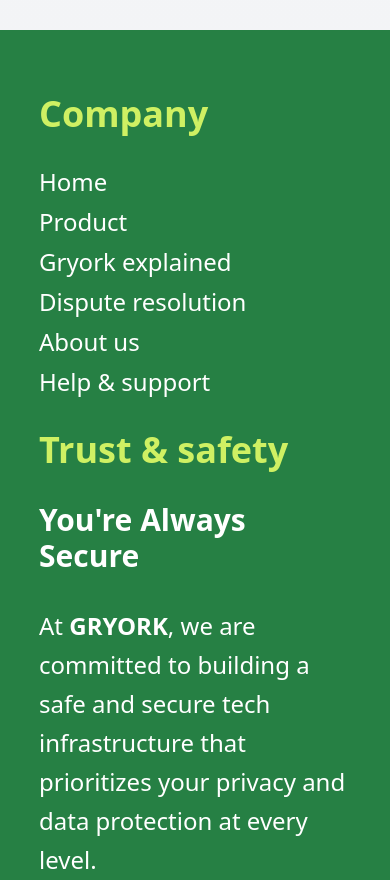
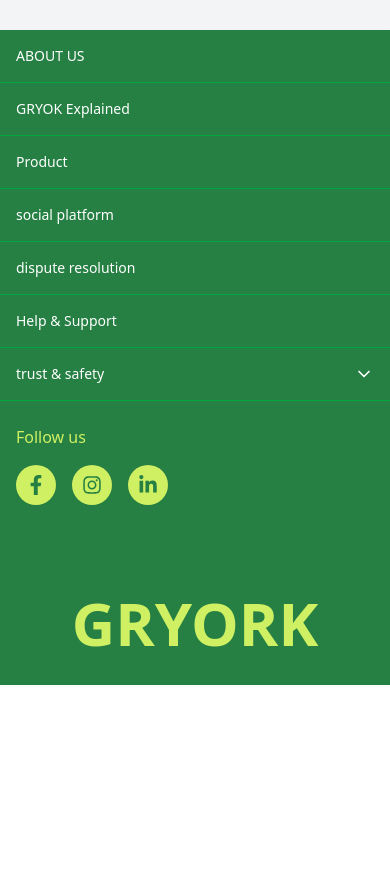
Before and after one commit to Nicky9319/Gryork_Frontend, a React (Vite) app: page /supervisor in a window 390 px wide. Shown: the part 2900-3780 px from the top of the page. After the commit the page ends 3585 px from the top, so only its background shows below. Built offline with nearby package versions, Linux system fonts and the light colour scheme.

Commit message:
Completed the First Draft of mobile version for navbar and Footer

```diff
--- a/src/components/Footer.jsx
+++ b/src/components/Footer.jsx
@@ -1,13 +1,121 @@
-import React from "react";
+import React, { useState } from 'react';
+import { ChevronDown } from 'lucide-react';
 import { FaFacebookF, FaInstagram, FaLinkedinIn } from "react-icons/fa";
 
+const FooterSection = ({ title, isOpen, toggle, content }) => {
+  const isTrustAndSafety = title.toLowerCase() === 'trust & safety';
+
+  return (
+    <div className="border-b border-green-600">
+      <div
+        className={`py-4 px-4 flex justify-between items-center ${isTrustAndSafety ? 'cursor-pointer' : ''}`}
+        onClick={isTrustAndSafety ? toggle : undefined}
+      >
+        <h3 className="text-white text-sm font-medium">{title}</h3>
+        {isTrustAndSafety && (
+          <ChevronDown
+            className={`text-white transition-transform duration-300 ${isOpen ? 'transform rotate-180' : ''}`}
+            size={20}
+          />
+        )}
+      </div>
+      <div
+        className={`overflow-hidden transition-all duration-300 ease-in-out ${isOpen ? 'max-h-[500px] opacity-100' : 'max-h-0 opacity-0'}`}
+      >
+        <div className="px-4 pb-4">
+          {content}
+        </div>
+      </div>
+    </div>
+  );
+};
+
 const Footer = () => {
+  const [openSection, setOpenSection] = useState(null);
+
+  const toggleSection = (index) => {
+    setOpenSection(openSection === index ? null : index);
+  };
+
+  const footerSections = [
+    "ABOUT US",
+    "GRYOK Explained",
+    "Product",
+    "social platform",
+    "dispute resolution",
+    "Help & Support",
+    "trust & safety"
+  ];
+
+  const getTrustAndSafetyContent = () => (
+    <div className="text-white">
+      <p className="text-xl font-bold mb-4">You're Always Secure</p>
+      <p className="text-base leading-relaxed mb-4">
+        At <span className="font-bold">GRYORK</span>, we are committed to
+        building a safe and secure tech infrastructure that prioritizes your
+        privacy and data protection at every level.
+      </p>
+      <p className="text-base leading-relaxed mb-4">
+        Our cutting-edge security measures ensure that your information
+        remains confidential and protected at all times.
+      </p>
+      <p className="text-base leading-relaxed">
+        Soon, we will be officially recognized by top government agencies
+        for our industry-leading safety and security standards—giving you
+        even more confidence in the platform you trust.
+      </p>
+    </div>
+  );
+
   return (
-    <section className="bg-[#268044] text-white py-16 px-[10%] flex flex-col h-[850px] justify-between">
+    <section className="bg-[#268044] text-white">
+      {/* Mobile Version */}
+      <div className="md:hidden w-full max-w-md mx-auto">
+        {footerSections.map((section, index) => (
+          <FooterSection
+            key={index}
+            title={section}
+            isOpen={openSection === index}
+            toggle={() => toggleSection(index)}
+            content={section.toLowerCase() === 'trust & safety' ? getTrustAndSafetyContent() : null}
+          />
+        ))}
+
+        <div className="py-6 px-4">
+          <p className="text-[#CFF063] font-medium">Follow us</p>
+          <div className="flex gap-4 mt-4">
+            <a
+              href="#"
+              className="bg-[#CFF063] text-[#268044] w-10 h-10 rounded-full flex justify-center items-center"
+            >
+              <FaFacebookF className="text-xl" />
+            </a>
+            <a
+              href="#"
+              className="bg-[#CFF063] text-[#268044] w-10 h-10 rounded-full flex justify-center items-center"
+            >
+              <FaInstagram className="text-xl" />
+            </a>
+            <a
+              href="#"
+              className="bg-[#CFF063] text-[#268044] w-10 h-10 rounded-full flex justify-center items-center"
+            >
+              <FaLinkedinIn className="text-xl" />
+            </a>
+          </div>
+        </div>
+
+        <div className="flex justify-center pb-8 pt-16">
+          <h1 className="text-[#CFF063] text-6xl font-bold">GRYORK</h1>
+        </div>
+      </div>
+
+      {/* Desktop Version */}
+      <div className="hidden md:flex flex-col py-16 px-[10%] min-h-[850px] justify-between">
         {/* First Row: Menu and Trust & Safety */}
         <div className="flex flex-wrap mb-5">
           {/* Left Column - Company Menu */}
-        <div className="w-full md:w-[30%] mb-6 md:mb-0">
+          <div className="w-[30%]">
             <h2 className="text-4xl font-bold text-[#CFF063] mb-8">Company</h2>
             <ul className="list-none space-y-6">
               {[
@@ -19,10 +127,7 @@
                 "Help & support",
               ].map((item, index) => (
                 <li key={index} className="mb-2">
-                <a
-                  href="#"
-                  className="text-white text-2xl hover:text-gray-200 transition-colors"
-                >
+                  <a href="#" className="text-white text-2xl hover:text-gray-200 transition-colors">
                     {item}
                   </a>
                 </li>
@@ -30,8 +135,8 @@
             </ul>
           </div>
 
-        {/* Center Column - Trust & Safety Content */}
-        <div className="w-full md:w-[70%]">
+          {/* Trust & Safety Content */}
+          <div className="w-[70%]">
             <h2 className="text-4xl font-bold text-[#CFF063] mb-8">Trust & safety</h2>
             <p className="text-3xl font-bold mb-8 text-white">You're Always Secure</p>
             <p className="text-2xl leading-relaxed mb-8 text-white">
@@ -52,35 +157,36 @@
         </div>
 
         {/* Second Row: Social and Logo */}
-      <div className="flex flex-wrap mt-32">
+        <div className="flex flex-row mt-32">
           {/* Social Column */}
-        <div className="w-full md:w-[50%] mb-6 md:mb-0">
+          <div className="w-[50%]">
             <h2 className="text-4xl font-bold text-[#CFF063] mb-8">Social</h2>
             <div className="flex gap-6 mt-4">
               <a
                 href="#"
                 className="bg-[#CFF063] text-[#268044] w-14 h-14 rounded-full flex justify-center items-center"
               >
-              <FaFacebookF size={28} />
+                <FaFacebookF className="text-[28px]" />
               </a>
               <a
                 href="#"
                 className="bg-[#CFF063] text-[#268044] w-14 h-14 rounded-full flex justify-center items-center"
               >
-              <FaInstagram size={28} />
+                <FaInstagram className="text-[28px]" />
               </a>
               <a
                 href="#"
                 className="bg-[#CFF063] text-[#268044] w-14 h-14 rounded-full flex justify-center items-center"
               >
-              <FaLinkedinIn size={28} />
+                <FaLinkedinIn className="text-[28px]" />
               </a>
             </div>
           </div>
 
           {/* Logo Column */}
-        <div className="w-full md:w-[50%] flex justify-end items-center text-right">
+          <div className="w-[50%] flex justify-end items-center">
             <div className="text-[120px] font-bold text-[#CFF063]">GRYORK</div>
+          </div>
         </div>
       </div>
     </section>
--- a/src/components/Navbar.jsx
+++ b/src/components/Navbar.jsx
@@ -52,73 +52,54 @@
         </div>
       </nav>
 
-
-      {/* <div ref={menuRef} className={`menu-container absolute left-0 right-0 top-0 w-full bg-white z-20 transition-all duration-500 ${isMenuOpen ? 'opacity-100 translate-y-16' : 'opacity-0 -translate-y-full pointer-events-none'}`}>
-        <div className="menu shadow-md py-2 px-6">
-
-          <ul className="flex justify-center space-x-16 items-center">
-            <li><a href="/" onClick={(e) => handleNavigation('/', e)} className="text-[#313234] no-underline hover:font-bold transition-all text-base px-1">Home</a></li>
-            <li><a href="/about-us" onClick={(e) => handleNavigation('/about-us', e)} className="text-[#313234] no-underline hover:font-bold transition-all text-base px-1">About Us</a></li>
-            <li><a href="/dispute-resolution" onClick={(e) => handleNavigation('/dispute-resolution', e)} className="text-[#313234] no-underline hover:font-bold transition-all text-base px-1">Resolving Conflict</a></li>
-            <li><a href="/gryork-explained" onClick={(e) => handleNavigation('/gryork-explained', e)} className="text-[#313234] no-underline hover:font-bold transition-all text-base px-1">Who Are We</a></li>
-          </ul>
-        </div>
-      </div> */}
-
       <div
         ref={menuRef}
         className={`menu-container absolute left-1/2 transform -translate-x-1/2 top-0 w-auto bg-white z-20 transition-all duration-500 rounded-lg ${isMenuOpen ? 'opacity-100 translate-y-12' : 'opacity-0 -translate-y-full pointer-events-none'
-          } shadow-lg border border-gray-200`}
+          } shadow-lg border border-gray-200 md:w-auto w-[90%]`}
       >
         <div className="menu py-2 px-6 rounded-lg">
-          <ul className="flex justify-center items-center">
-            <li>
+          <ul className="flex md:flex-row flex-col justify-center items-center">
+            <li className="md:mb-0 mb-4">
               <a
                 href="/"
                 onClick={(e) => handleNavigation('/', e)}
-                className="text-[#313234] no-underline hover:font-bold transition-all text-base px-4"
+                className="text-[#313234] no-underline hover:font-bold hover:text-black transition-all text-base px-4 whitespace-nowrap"
               >
                 Home
               </a>
             </li>
-            <li className="h-5 w-px bg-gray-300"></li>
-            <li>
+            <li className="md:block hidden h-5 w-px bg-gray-300"></li>
+            <li className="md:mb-0 mb-4">
               <a
                 href="/gryork-explained"
                 onClick={(e) => handleNavigation('/gryork-explained', e)}
-                className="text-[#313234] no-underline hover:font-bold transition-all text-base px-4"
+                className="text-[#313234] no-underline hover:font-bold hover:text-black transition-all text-base px-4 whitespace-nowrap"
               >
                 Who Are We
               </a>
             </li>
-            <li className="h-5 w-px bg-gray-300"></li>
-            <li>
+            <li className="md:block hidden h-5 w-px bg-gray-300"></li>
+            <li className="md:mb-0 mb-4">
               <a
                 href="/about-us"
                 onClick={(e) => handleNavigation('/about-us', e)}
-                className="text-[#313234] no-underline hover:font-bold transition-all text-base px-4"
+                className="text-[#313234] no-underline hover:font-bold hover:text-black transition-all text-base px-4 whitespace-nowrap"
               >
                 About Us
               </a>
             </li>
-            <li className="h-5 w-px bg-gray-300"></li>
-            <li>
+            <li className="md:block hidden h-5 w-px bg-gray-300"></li>
+            <li className="md:mb-0 mb-4">
               <a
                 href="/dispute-resolution"
                 onClick={(e) => handleNavigation('/dispute-resolution', e)}
-                className="text-[#313234] no-underline hover:font-bold transition-all text-base px-4"
+                className="text-[#313234] no-underline hover:font-bold hover:text-black transition-all text-base px-4 whitespace-nowrap"
               >
                 Resolving Conflict
               </a>
             </li>
           </ul>
         </div>
-
-
-
-
-
-
       </div>
 
     </div>
```
Lines whose indentation alone changed are shown as unchanged.
